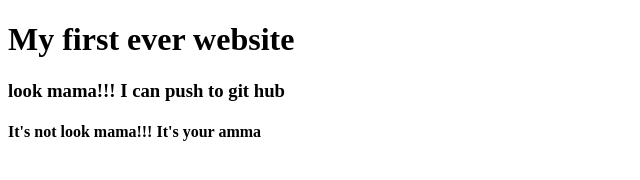
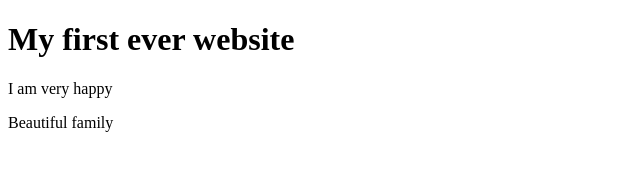
Before and after one commit to Antony174/My-first-wevsite, a plain HTML site: page index.html in a window 1280 px wide. Shown: the whole page, without its empty margins (0-640 px from the left). Drawn offline with Linux system fonts and the light colour scheme.

Commit message:
family added

```diff
--- a/index.html
+++ b/index.html
@@ -8,7 +8,7 @@
 </head>
 <body>
     <h1>My first ever website</h1>
-    <h3>look mama!!! I can push to git hub</h3>
-    <h4>It's not look mama!!! It's your amma </h4>
+    <p>I am very happy</p>
+    <p>Beautiful family</p>
 </body>
 </html>
```
